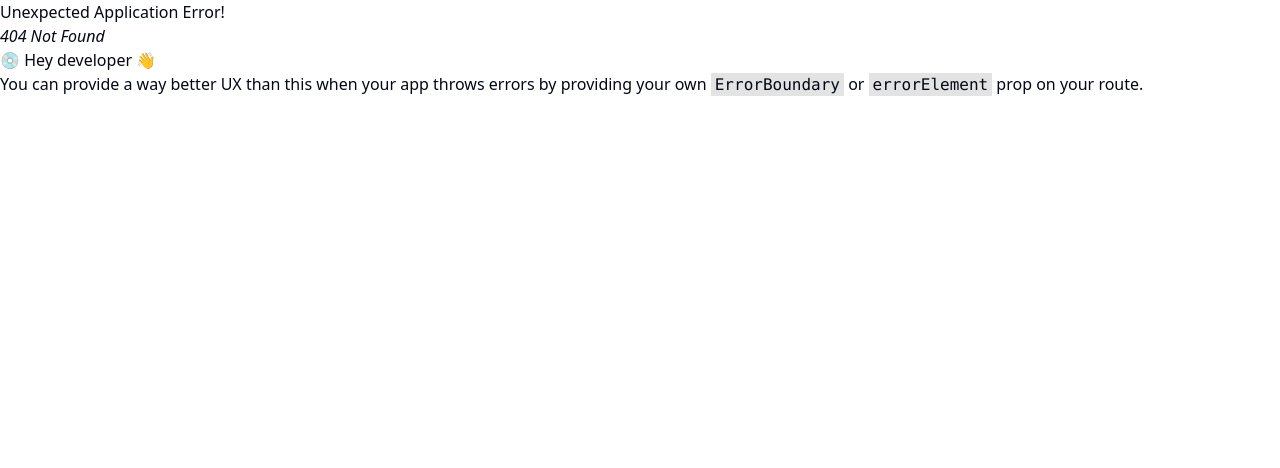
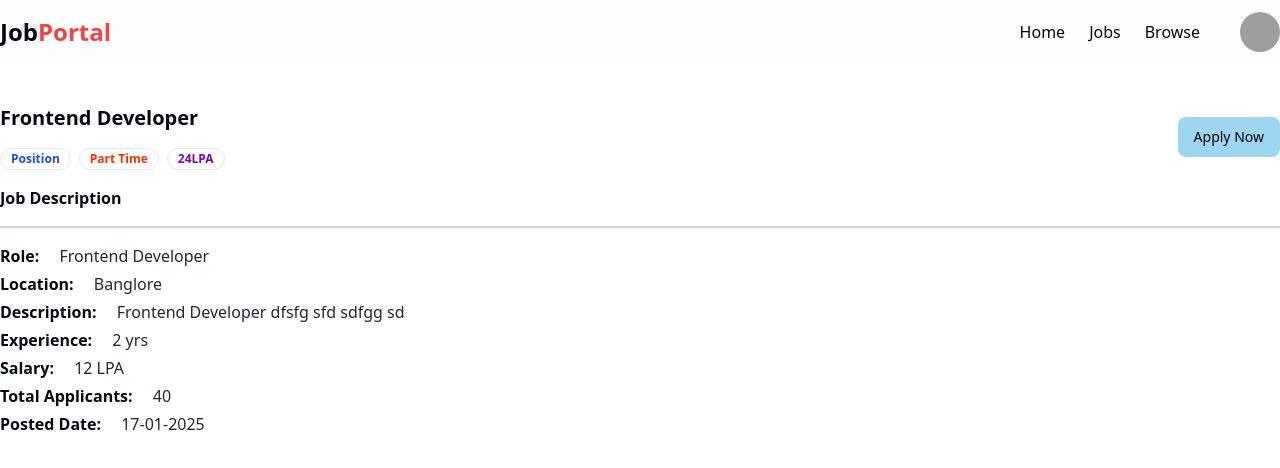
Before and after one commit to Suryansh8090/Job-Portal, a React (Vite) app in the folder Frontend/: page /description/1 in a window 1280 px wide. Before the commit this address had no page. Shown: the top 468 px of the page. Built offline with nearby package versions, Linux system fonts and the light colour scheme; grey boxes are pictures that could not be loaded.

Commit message:
Add Job description

```diff
--- /dev/null
+++ b/Frontend/src/home/NavComponent/Jobs/JobsDescription.jsx
@@ -0,0 +1,57 @@
+import { Badge } from "@/components/ui/badge";
+import { Button } from "@/components/ui/button";
+import Navbar from "@/layout/Navbar";
+import React from "react";
+
+function JobsDescription() {
+  const isApplied = false;
+  return (
+    <>
+      <Navbar />
+      <div className="max-w-7xl mx-auto my-10">
+        <div className="flex items-center justify-between ">
+          <div>
+            <h1 className="font-bold text-xl">Frontend Developer</h1>
+            <div className="flex items-center gap-2 mt-4">
+              <Badge className={"text-blue-700 font-bold"} variant={"ghost"}>
+                Position
+              </Badge>
+              <Badge className={"text-[#F83002] font-bold"} variant={"ghost"}>
+                Part Time
+              </Badge>
+              <Badge className={"text-[#7209B7] font-bold"} variant={"ghost"}>
+                24LPA
+              </Badge>
+            </div>
+          </div>
+          <div>
+            <Button
+              disabled={isApplied}
+              className={`rounded-lg ${
+                isApplied
+                  ? "bg-gray-600 cursor-not-allowed text-white"
+                  : "bg-[#9cd6f1] hover:bg-[#2d75cd] text-black"
+              }`}
+            >
+              {isApplied ? "Already Applied" : "Apply Now"}
+            </Button>
+          </div>
+        </div>
+        <h1 className="border-b-2 border-b-gray-300 font-semibold py-4">
+          Job Description
+        </h1>
+        <div className="my-4" >
+          <h1 className="font-bold my-1">Role: <span className="pl-4 font-normal text-gray-800">Frontend Developer</span></h1>
+          <h1 className="font-bold my-1">Location: <span className="pl-4 font-normal text-gray-800">Banglore</span></h1>
+          <h1 className="font-bold my-1">Description: <span className="pl-4 font-normal text-gray-800">Frontend Developer dfsfg sfd sdfgg sd </span></h1>
+          <h1 className="font-bold my-1">Experience: <span className="pl-4 font-normal text-gray-800">2 yrs</span></h1>
+          <h1 className="font-bold my-1">Salary: <span className="pl-4 font-normal text-gray-800">12 LPA</span></h1>
+          <h1 className="font-bold my-1">Total Applicants: <span className="pl-4 font-normal text-gray-800">40</span></h1>
+          <h1 className="font-bold my-1">Posted Date: <span className="pl-4 font-normal text-gray-800">17-01-2025</span></h1>
+        </div>
+      </div>
+    </>
+  );
+}
+
+export default JobsDescription;
--- a/Frontend/src/home/NavComponent/Jobs/SingleJob.jsx
+++ b/Frontend/src/home/NavComponent/Jobs/SingleJob.jsx
@@ -1,34 +1,42 @@
-import { Avatar, AvatarImage } from '@/components/ui/avatar'
-import { Badge } from '@/components/ui/badge'
-import { Button } from '@/components/ui/button'
-import { Bookmark } from 'lucide-react'
+import { Avatar, AvatarImage } from "@/components/ui/avatar";
+import { Badge } from "@/components/ui/badge";
+import { Button } from "@/components/ui/button";
+import { Bookmark } from "lucide-react";
 
-import React from 'react'
+import React from "react";
+import { useNavigate } from "react-router-dom";
 
 function SingleJob() {
+  const navigate = useNavigate();
+
+  const jobId = "vhjhvyuvuyvuyguy"
   return (
     <>
-     <div className='p-5 rounded-md shadow-xl bg-white border border-gray-100'>
-        <div className='flex justify-between '>
-            <p className='text-md text-gray-500 font-semibold'>02 days ago</p>
-            <Button variant='outline' className='rounded-full' size='icon'><Bookmark/></Button>
+      <div className="p-5 rounded-md shadow-xl bg-white border border-gray-100">
+        <div className="flex justify-between ">
+          <p className="text-md text-gray-500 font-semibold">02 days ago</p>
+          <Button variant="outline" className="rounded-full" size="icon">
+            <Bookmark />
+          </Button>
         </div>
-        <div className='flex items-center gap-2 my-2'>
-        <Button className='p-6' variant='outline' size='icon'>
+        <div className="flex items-center gap-2 my-2">
+          <Button className="p-6" variant="outline" size="icon">
             <Avatar>
               <AvatarImage src="https://encrypted-tbn0.gstatic.com/images?q=tbn:ANd9GcRuOC-Wr4_60z9IYM0ftBso6_uhi8_mNq7LWg&s" />
             </Avatar>
           </Button>
           <div>
-            <h1 className='text-md font-bold'>Company Name</h1>
-            <p className='font-semibold text-sm '>India</p>
+            <h1 className="text-md font-bold">Company Name</h1>
+            <p className="font-semibold text-sm ">India</p>
           </div>
         </div>
         <div>
-            <h1 className='font-bold text-lg my-2'>Title</h1>
-            <p className='text-sm text-gray-600'>yugugu iuggiyi ughuigi8y biuiuh8iy98 ukhgiuy 99y</p>
+          <h1 className="font-bold text-lg my-2">Title</h1>
+          <p className="text-sm text-gray-600">
+            yugugu iuggiyi ughuigi8y biuiuh8iy98 ukhgiuy 99y
+          </p>
         </div>
-        <div className='flex items-center gap-2 mt-4'>
+        <div className="flex items-center gap-2 mt-4">
           <Badge className={"text-blue-700 font-bold"} variant={"ghost"}>
             Position
           </Badge>
@@ -39,13 +47,19 @@
             24LPA
           </Badge>
         </div>
-        <div className='flex items-center gap-4 mt-4'>
-            <Button variant='outline'>Details</Button>
-            <Button variant='outline'>Save For Later</Button>
+        <div className="flex items-center gap-4 mt-4">
+          <Button
+            onClick={() => navigate(`/description/${jobId}`)}
+            variant="outline"
+
+          >
+            Details
+          </Button>
+          <Button variant="outline">Save For Later</Button>
         </div>
       </div>
     </>
-  )
+  );
 }
 
-export default SingleJob
+export default SingleJob;
```
Also changed, not shown: Frontend/src/routes/index.jsx (+19 -18 lines). Lines whose indentation alone changed are shown as unchanged.
